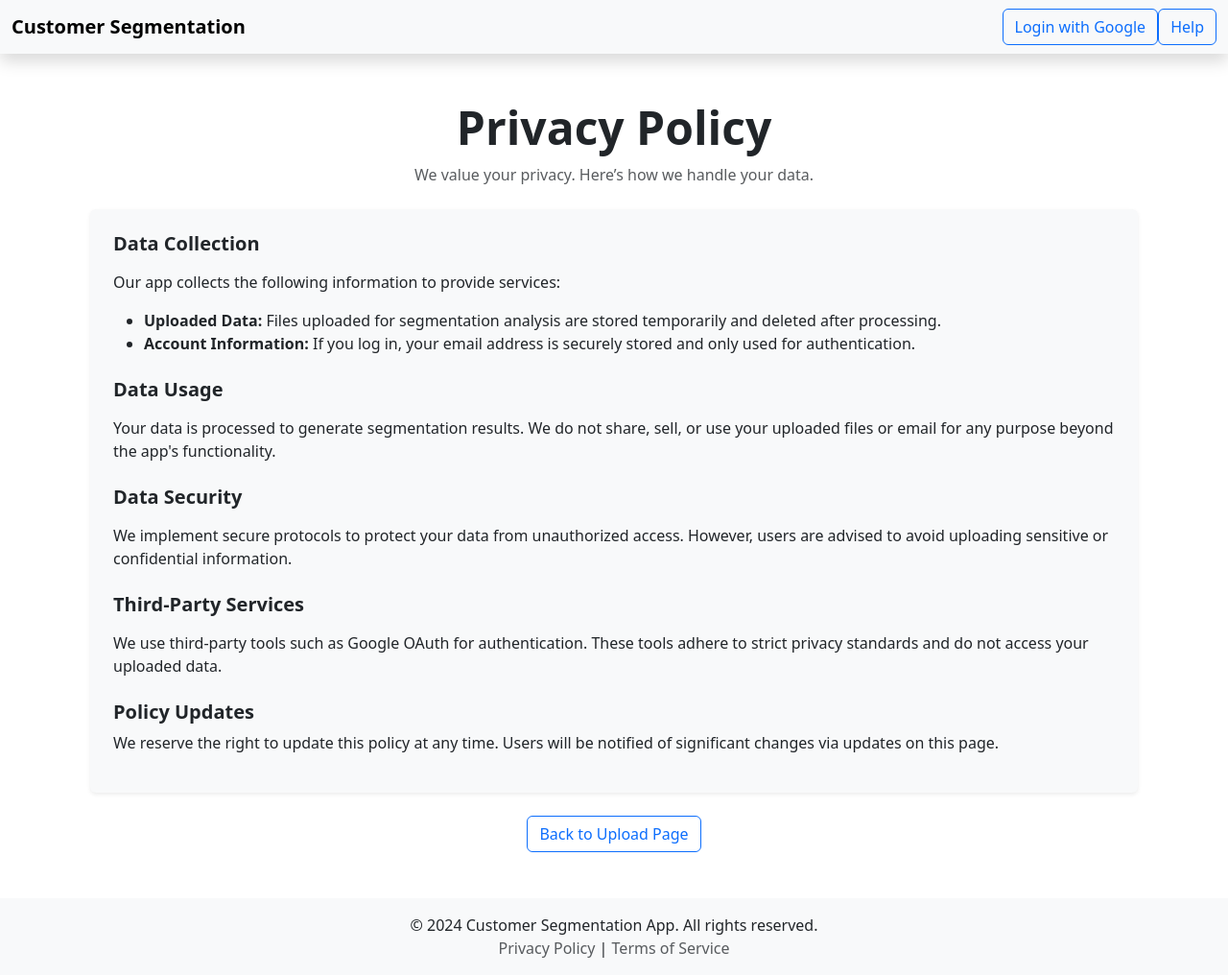
After one commit to markdennis1287/Customer-Segmentation, a Flask app: page /privacy in a window 1280 px wide. The commit adds this page. Shown: the whole page at 96% size. Run offline with Flask 3, Linux system fonts and the light colour scheme.

Commit message:
version 1 of the app is up and runninggit add .git add .!

```diff
--- a/app.py
+++ b/app.py
@@ -24,8 +24,6 @@ Session(app)
 
 def allowed_file(filename):
     return '.' in filename and filename.rsplit('.', 1)[1].lower() in app.config['ALLOWED_EXTENSIONS']
-
-
 
 load_dotenv()
 print(f"Client ID: {os.getenv('GOOGLE_CLIENT_ID')}")
@@ -66,6 +64,12 @@ def index():
         return redirect(url_for('base'))
     print(f"Rendering index.html for {session['user_email']}")
     return render_template('index.html', user_email=session['user_email'])
+
+@app.route('/results')
+def results():
+    if 'user_email' not in session:
+        return redirect(url_for('base'))
+    return render_template('results.html', user_email=session['user_email'])
 
 @app.route('/google/callback')
 def authorized():
@@ -123,6 +127,25 @@ def login():
         state=state
     )
 
+@app.route('/help')
+def help_page():
+    return render_template('help.html')
+
+@app.route('/terms')
+def terms_of_service():
+    return render_template('terms_of_service.html')
+
+@app.route('/privacy')
+def privacy_policy():
+    return render_template('privacy_policy.html')
+
+
+
+@app.context_processor
+def inject_user():
+    user_email = session.get('user_email', None)
+    return {'user_email': user_email}
+
 
 @app.route('/logout')
 def logout():
--- a/templates/base.html
+++ b/templates/base.html
@@ -17,15 +17,73 @@
                 {% else %}
                     <a href="/login" class="btn btn-outline-primary">Login with Google</a>
                 {% endif %}
+                <a href="/help" class="btn btn-outline-primary">Help</a>
             </div>
         </div>
     </nav>
     <div class="container mt-5">
         {% block content %}
+        <div class="text-center mb-5">
+            <h1 class="display-4 fw-bold">Welcome to Customer Segmentation</h1>
+            <p class="lead text-muted">Transform your customer data into actionable insights with ease.</p>
+            {% if not user_email %}
+            <a href="/login" class="btn btn-primary btn-lg">Get Started</a>
+            {% endif %}
+        </div>
+
+        <div class="row text-center mt-4">
+            <div class="col-md-4">
+                <div class="card shadow-sm">
+                    <div class="card-body">
+                        <h5 class="card-title fw-bold">Machine Learning Insights</h5>
+                        <p class="card-text text-muted">Leverage cutting-edge clustering algorithms to group customers based on behavior and demographics.</p>
+                    </div>
+                </div>
+            </div>
+            <div class="col-md-4">
+                <div class="card shadow-sm">
+                    <div class="card-body">
+                        <h5 class="card-title fw-bold">Easy File Upload</h5>
+                        <p class="card-text text-muted">Simply upload your customer data in seconds and let the system handle the rest.</p>
+                    </div>
+                </div>
+            </div>
+            <div class="col-md-4">
+                <div class="card shadow-sm">
+                    <div class="card-body">
+                        <h5 class="card-title fw-bold">Actionable Insights</h5>
+                        <p class="card-text text-muted">Visualize segmentation results to optimize your marketing and business strategies.</p>
+                    </div>
+                </div>
+            </div>
+        </div>
+
+        <div class="mt-5">
+            <h2 class="text-center fw-bold">How It Works</h2>
+            <p class="text-center text-muted">Follow these three simple steps to start segmenting your customers.</p>
+            <div class="row mt-4">
+                <div class="col-md-4 text-center">
+                    <img src="{{ url_for('static', filename='images/upload.png') }}" alt="Upload" class="img-fluid mb-3" style="max-width: 100px;">
+                    <h5 class="fw-bold">1. Upload Data</h5>
+                    <p class="text-muted">Choose your customer dataset and upload it securely.</p>
+                </div>
+                <div class="col-md-4 text-center">
+                    <img src="{{ url_for('static', filename='images/segment.png') }}" alt="Segment" class="img-fluid mb-3" style="max-width: 100px;">
+                    <h5 class="fw-bold">2. Run Segmentation</h5>
+                    <p class="text-muted">Let the system analyze and group customers using advanced algorithms.</p>
+                </div>
+                <div class="col-md-4 text-center">
+                    <img src="{{ url_for('static', filename='images/visualize.png') }}" alt="Visualize" class="img-fluid mb-3" style="max-width: 100px;">
+                    <h5 class="fw-bold">3. Visualize Results</h5>
+                    <p class="text-muted">Get detailed visuals and actionable insights for your business.</p>
+                </div>
+            </div>
+        </div>
         {% endblock %}
     </div>
     <footer class="text-center mt-5 py-3 bg-light">
         <p class="mb-0">© 2024 Customer Segmentation App. All rights reserved.</p>
+        <p class="mb-0"><a href="/privacy" class="text-decoration-none text-muted">Privacy Policy</a> | <a href="/terms" class="text-decoration-none text-muted">Terms of Service</a></p>
     </footer>
     <script src="https://cdn.jsdelivr.net/npm/bootstrap@5.3.0-alpha1/dist/js/bootstrap.bundle.min.js"></script>
 </body>
--- /dev/null
+++ b/templates/privacy_policy.html
@@ -0,0 +1,47 @@
+{% extends "base.html" %}
+
+{% block content %}
+<div class="container mt-5">
+    <h1 class="display-5 text-center fw-bold">Privacy Policy</h1>
+    <p class="text-center text-muted">We value your privacy. Here’s how we handle your data.</p>
+
+    <div class="mt-4 shadow-sm p-4 bg-light rounded">
+        <h2 class="h5 fw-bold">Data Collection</h2>
+        <p class="mt-3">
+            Our app collects the following information to provide services:
+        </p>
+        <ul>
+            <li>
+                <strong>Uploaded Data:</strong> Files uploaded for segmentation analysis are stored temporarily and deleted after processing.
+            </li>
+            <li>
+                <strong>Account Information:</strong> If you log in, your email address is securely stored and only used for authentication.
+            </li>
+        </ul>
+
+        <h2 class="h5 fw-bold mt-4">Data Usage</h2>
+        <p class="mt-3">
+            Your data is processed to generate segmentation results. We do not share, sell, or use your uploaded files or email for any purpose beyond the app's functionality.
+        </p>
+
+        <h2 class="h5 fw-bold mt-4">Data Security</h2>
+        <p class="mt-3">
+            We implement secure protocols to protect your data from unauthorized access. However, users are advised to avoid uploading sensitive or confidential information.
+        </p>
+
+        <h2 class="h5 fw-bold mt-4">Third-Party Services</h2>
+        <p class="mt-3">
+            We use third-party tools such as Google OAuth for authentication. These tools adhere to strict privacy standards and do not access your uploaded data.
+        </p>
+
+        <h2 class="h5 fw-bold mt-4">Policy Updates</h2>
+        <p>
+            We reserve the right to update this policy at any time. Users will be notified of significant changes via updates on this page.
+        </p>
+    </div>
+
+    <div class="mt-4 text-center">
+        <a href="/upload" class="btn btn-outline-primary">Back to Upload Page</a>
+    </div>
+</div>
+{% endblock %}
```
Also changed, not shown: templates/help.html (added, +43 -0 lines), templates/index.html (+37 -5 lines), templates/results.html (+27 -10 lines), templates/terms_of_service.html (added, +43 -0 lines), 4 other files.
